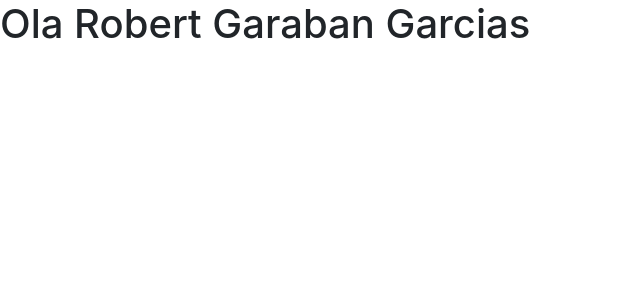
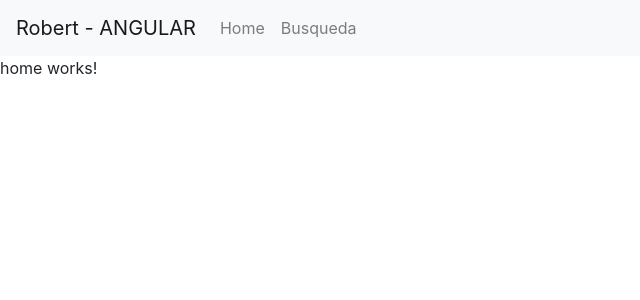
Before and after one commit to Robertgaraban/projeto-final.angola.github.io, an Angular app: page /Home in a window 1280 px wide. Before the commit this address led to /. Shown: the top 300 px of the page, without its empty margins (0-640 px from the left). Built offline with nearby package versions, Linux system fonts and the light colour scheme.

Commit message:
Paginas Home e Busqueda

```diff
--- a/src/app/app-routing.module.ts
+++ b/src/app/app-routing.module.ts
@@ -1,7 +1,18 @@
-import { NgModule } from '@angular/core';
+import { NgModule, Component } from '@angular/core';
 import { Routes, RouterModule } from '@angular/router';
 
-const routes: Routes = [];
+import { HomeComponent} from "./components/home/home.component";
+import { BusquedaComponent} from "./components/busqueda/busqueda.component";
+
+
+const routes: Routes = [
+
+
+  { path: "Home", component: HomeComponent },
+  { path: "Busqueda", component: BusquedaComponent },
+  { path: "**", pathMatch: 'full', redirectTo: 'Home' },
+
+];
 
 @NgModule({
   imports: [RouterModule.forRoot(routes)],
--- a/src/app/app.component.html
+++ b/src/app/app.component.html
@@ -1,3 +1,23 @@
 
-<h1>Ola Robert Garaban Garcias</h1>
+<nav class="navbar navbar-expand-lg navbar-light bg-light">
+    <button class="navbar-toggler" type="button" data-toggle="collapse" data-target="#navbarTogglerDemo01" aria-controls="navbarTogglerDemo01" aria-expanded="false" aria-label="Toggle navigation">
+      <span class="navbar-toggler-icon"></span>
+    </button>
+    <div class="collapse navbar-collapse" id="navbarTogglerDemo01">
+      <a class="navbar-brand" href="#">Robert - ANGULAR</a>
+      <ul class="navbar-nav mr-auto mt-2 mt-lg-0">
+
+        <li class="nav-item" routerLinkActive="Active">
+          <a class="nav-link" [routerLink]="['Home']" >Home</a>
+        </li>
+
+        <li class="nav-item" routerLinkActive="Active">
+          <a class="nav-link" [routerLink]="['Busqueda']" >Busqueda</a>
+        </li>
+
+      </ul>
+
+    </div>
+  </nav>
+
 <router-outlet></router-outlet>
```
Also changed, not shown: 2 other files (tests, documents, lock files or other folders).
